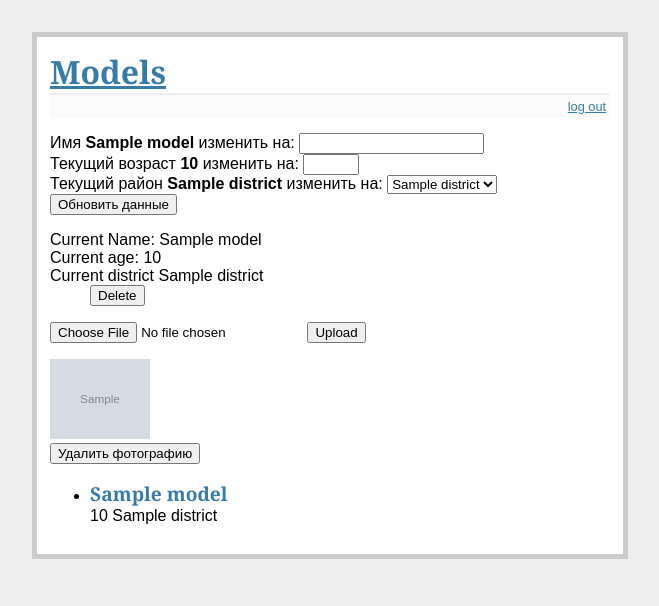
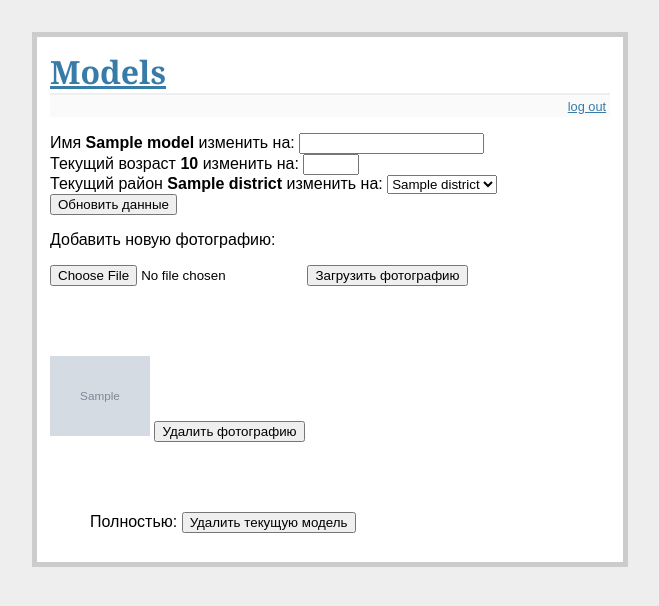
Before and after one commit to ilyinon/flask_test, a Flask app: page /model/1/edit in a window 1280 px wide. Shown: the top 606 px of the page, without its empty margins (310-969 px from the left). Run offline with Flask 2, Linux system fonts and the light colour scheme; the visitor is signed in with stand-in values (Sample User, id 1); tables that the repository leaves empty hold one stand-in row (values such as "Sample post"); grey boxes marked "Sample" are stand-in pictures; parts of the project's set-up code (start-up, migrations or seed data) failed here and were passed over.

Commit message:
removed debug by default. small changes in edit_model.html

```diff
--- a/config.py
+++ b/config.py
@@ -4,7 +4,6 @@ basedir = os.path.abspath(os.path.dirname(__file__))
 class Config(object):
   UPLOAD_FOLDER = '/tmp/web_file'
   ALLOWED_EXTENSIONS = ['png', 'jpg', 'jpeg', 'gif']
-  DEBUG=True
   SECRET_KEY='35455450a60b0ed766efb716b1aea023'
   USERNAME='admin'
   PASSWORD='default'
--- a/nizheg/templates/edit_model.html
+++ b/nizheg/templates/edit_model.html
@@ -16,30 +16,24 @@
       </dl>
        <input type=submit value="Обновить данные">
     </form>
-
-    <form action="{{ url_for('delete_model') }}" method=post class=delete-model>
-        <dl> <input name=id value={{model[4]}} type=hidden >
-        <dt>Current Name: {{ model[0] }}
-        <dt> Current age: {{ model[1] }}
-        <dt> Current district {{model[3]}} <dd>
-        <dd><input type=submit value=Delete model>
-      </dl>
-    </form>
+   <dl>   Добавить новую фотографию:
     <form action="upload" method=post enctype=multipart/form-data >
       <p><input type=file name=file>
-         <input type=submit value=Upload>
+         <input type=submit value="Загрузить фотографию">
     </form>
   {% endif %}
-
+<br><br><br>
  {% for image in images %}
-    <A HREF="/photo/{{ image[0] }}" onClick="return popup(this, 'notes')"><img src="/uploads/{{ image[0] }}" alt="photo" style="width:100px;height:80px;"/img></A>
     <form action="{{ url_for('delete_image', filename=image[0])}}"  method=post class=delete-photo>
-    <input type=submit value="Удалить фотографию">
+<A HREF="/photo/{{ image[0] }}" onClick="return popup(this, 'notes')"><img src="/uploads/{{ image[0] }}" alt="photo" style="width:100px;height:80px;"/img></A>
+      <input type=submit value="Удалить фотографию">
     </form>
  {% endfor %}
 
+<br><br><br>
+<form action="{{ url_for('delete_model') }}" method=post class=delete-model>
+      <dl> <input name=id value={{model[4]}} type=hidden >
+      <dd>Полностью: <input type=submit value="Удалить текущую модель">
+</form>
 
-  <ul class=models>
-    <li><h2>{{ model[0] }}</h2>{{ model[1]|safe }} {{model[3]}}
-  </ul>
 {% endblock %}
```
